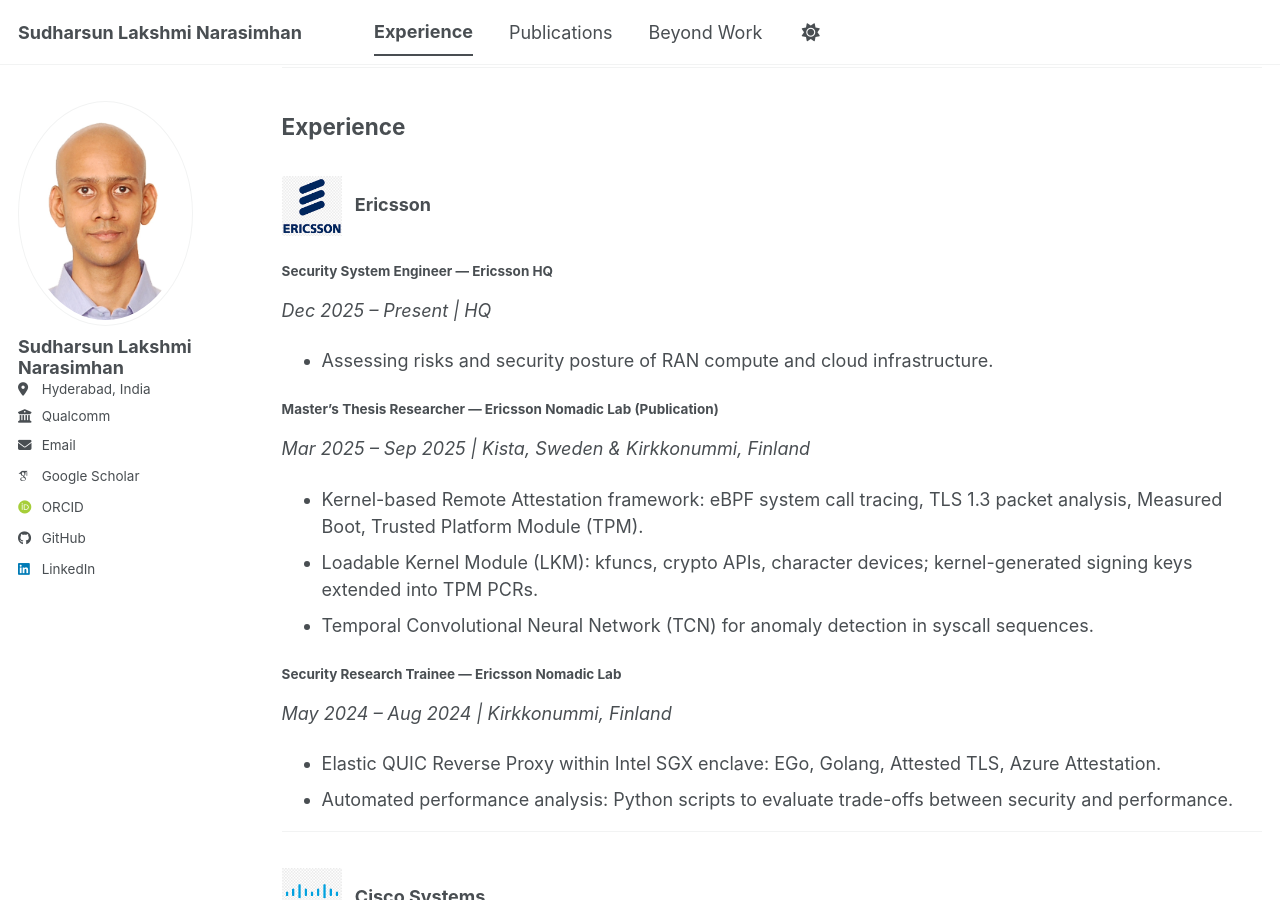
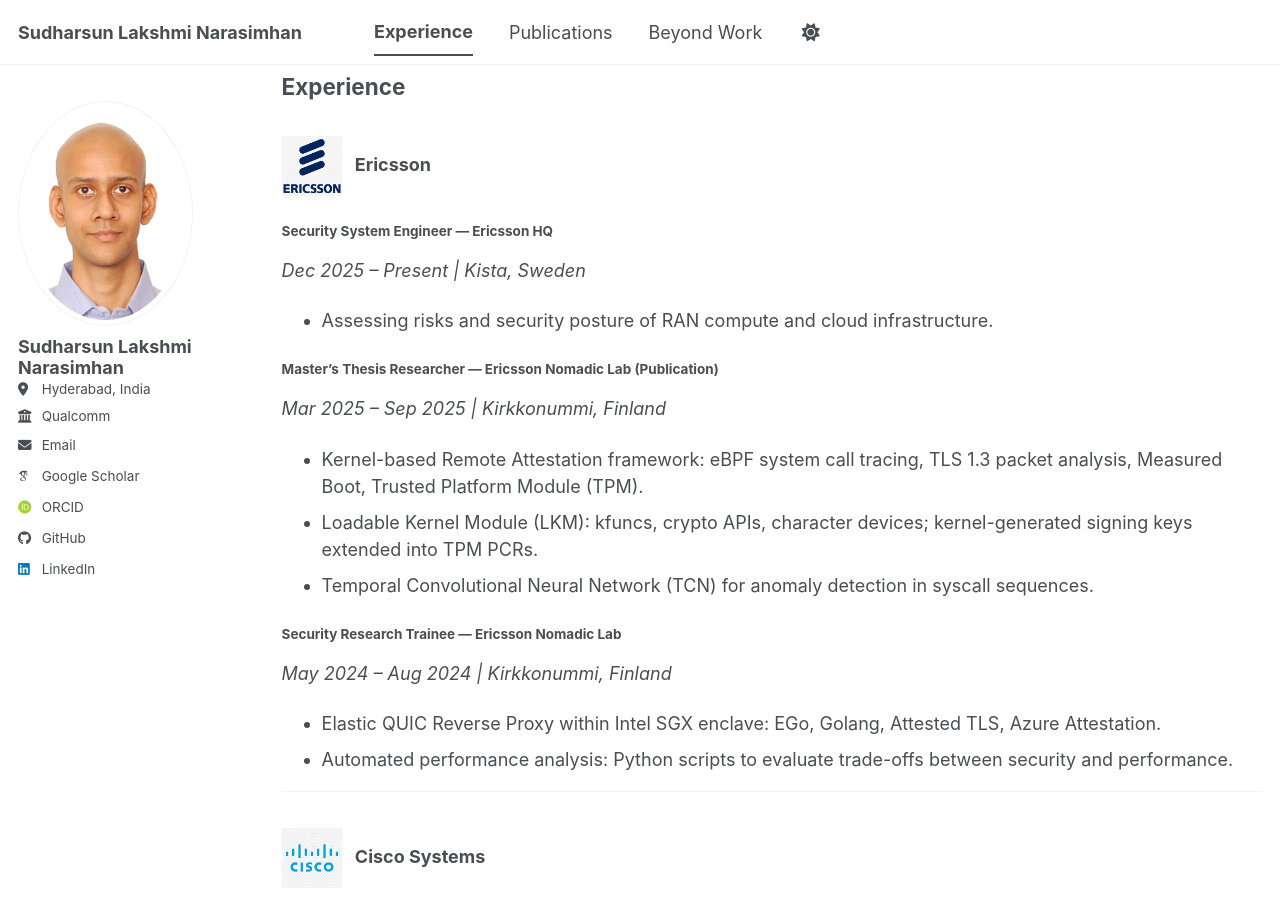
Before and after one commit to sudlaksh/sudlaksh.github.io, a Jekyll site: the page built from _pages/cv.md, in a window 1280 px wide and 900 px high, scrolled down 548 px. Built offline with Jekyll 4.4.1, drawn with Linux system fonts in a browser that asks for light colours; some web fonts are replaced; a script bundle is joined from its source files by our own code; library files that are not in the unit come from our copies.

Commit message:
Update logos and locations in CV section

```diff
--- a/_pages/cv.md
+++ b/_pages/cv.md
@@ -10,12 +10,12 @@
 {% include base_path %}
 ## Education
 
-### ![Aalto Logo](/images/aalto-logo.png){: style="width:60px; height:60px; vertical-align:middle; margin-right:0.5rem;"} Erasmus Mundus Joint Master’s Degree (Honors) in Security and Cloud Computing
+### ![Aalto Logo](/images/aalto-logo.png){: style="width:80px; height:40px; vertical-align:middle; margin-right:0.5rem;"} Erasmus Mundus Joint Master’s Degree (Honors) in Security and Cloud Computing
 Aalto University, Finland & EURECOM, France
 *Aug 2023 – Sep 2025*
 CGPA: **4.74 / 5**
 
-### ![Amrita Logo](/images/amrita-logo.png){: style="width:60px; height:60px; vertical-align:middle; margin-right:0.5rem;"} B.Tech in Computer Science and Engineering
+### ![Amrita Logo](/images/amrita-logo.png){: style="width:80px; height:40px; vertical-align:middle; margin-right:0.5rem;"} B.Tech in Computer Science and Engineering
 Amrita School of Engineering, India
 *Jun 2016 – Jun 2020*
 CGPA: **8.68 / 10**
@@ -27,11 +27,11 @@
 ### ![Ericsson Logo](/images/ericsson-logo.png){: style="width:60px; height:60px; vertical-align:middle; margin-right:0.5rem;" } **Ericsson**
 
 #### Security System Engineer — Ericsson HQ
-*Dec 2025 – Present | HQ*
+*Dec 2025 – Present | Kista, Sweden*
 - Assessing risks and security posture of RAN compute and cloud infrastructure.
 
 #### Master’s Thesis Researcher — Ericsson Nomadic Lab (Publication)
-*Mar 2025 – Sep 2025 | Kista, Sweden & Kirkkonummi, Finland*
+*Mar 2025 – Sep 2025 | Kirkkonummi, Finland*
 - Kernel-based Remote Attestation framework: eBPF system call tracing, TLS 1.3 packet analysis, Measured Boot, Trusted Platform Module (TPM).
 - Loadable Kernel Module (LKM): kfuncs, crypto APIs, character devices; kernel-generated signing keys extended into TPM PCRs.
 - Temporal Convolutional Neural Network (TCN) for anomaly detection in syscall sequences.
```
